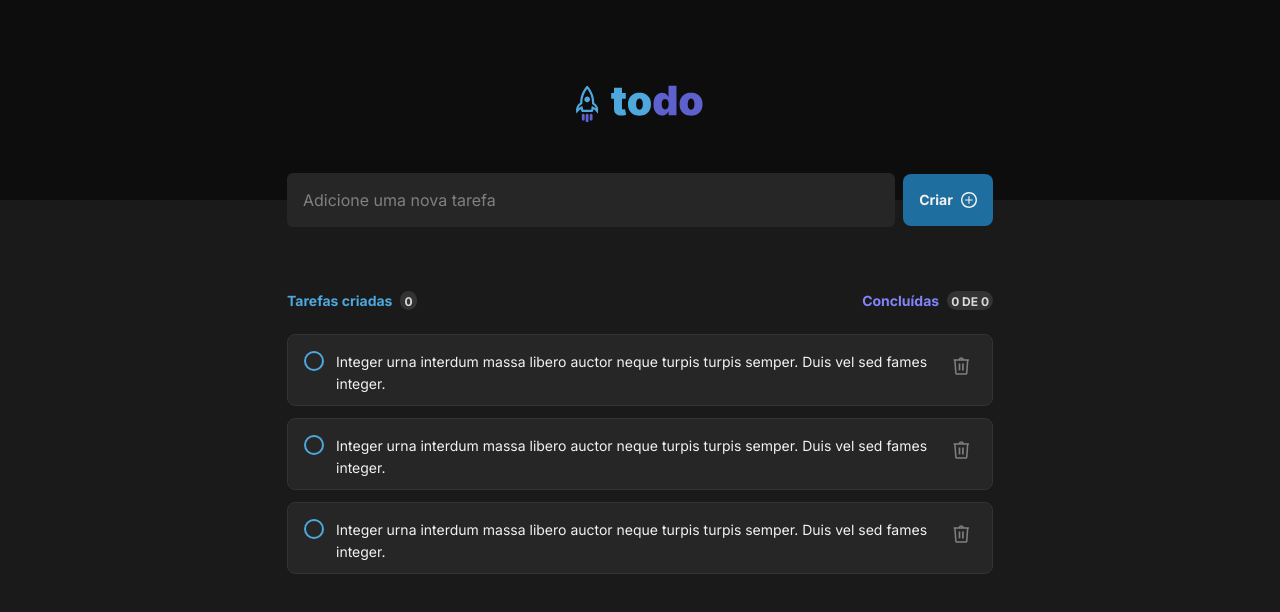
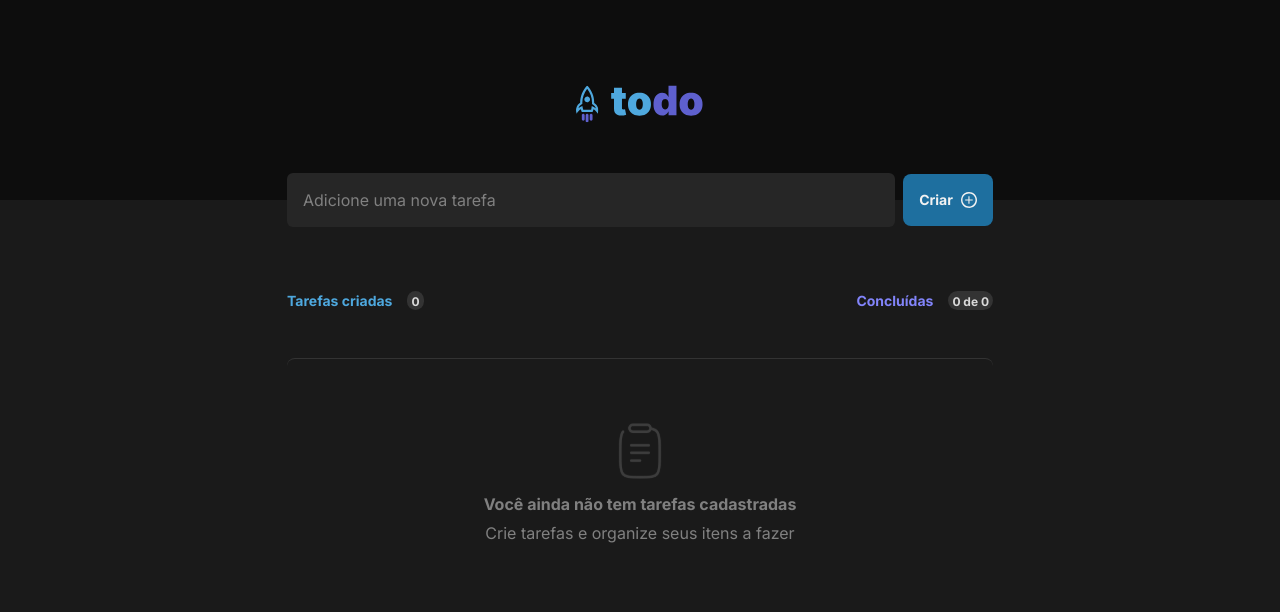
Before and after one commit to luminuszz/challenge-1, a React (Vite) app: page / in a window 1280 px wide. Shown: the top 612 px of the page. Built offline with nearby package versions, Linux system fonts and the light colour scheme.

Commit message:
feat(TodoItem): add create and remove todo feature

```diff
--- a/src/App.tsx
+++ b/src/App.tsx
@@ -5,7 +5,13 @@ import Header from "@components/Header";
 import TodoInformation from "@components/TodoInformation";
 import TodoItem from "@components/TodoItem";
 
-const App = () => (
+import { todoSelectors } from "@app/features/todo.slice";
+import { useAppSelector } from "@app/hooks/redux";
+
+const App = () => {
+  const todos = useAppSelector(todoSelectors.selectAll);
+
+  return (
     <>
       <Header />
       <Container mx="auto" as="main" maxW="738px" w="100%">
@@ -15,13 +21,12 @@ const App = () => (
 
         {/*  <EmptyList /> */}
 
-      <VStack mt="24px" spacing="12px">
-        <TodoItem />
-        <TodoItem />
-        <TodoItem />
+        <VStack mt="24px" spacing="12px" mb="30px">
+          {todos.length ? todos.map((todo) => <TodoItem key={todo.id} todo={todo} />) : <EmptyList />}
         </VStack>
       </Container>
     </>
   );
+};
 
 export default App;
--- a/src/components/Couter.tsx
+++ b/src/components/Couter.tsx
@@ -11,11 +11,20 @@ const Counter: React.FC<CounterProps> = ({ color, count, description }) => {
   const currentColor = color === "blue" ? "blue.500" : "purple.500";
 
   return (
-    <HStack spacing="8px">
+    <HStack spacing="10px" boxSizing="content-box">
       <Text lineHeight="17px" fontSize="md" fontWeight="bold" color={currentColor}>
         {description}
       </Text>
-      <Badge borderRadius="full" textAlign="center" h="19px" fontWeight="bold" bgColor="gray.400" color="gray.200">
+      <Badge
+        ml="5px"
+        textTransform="lowercase"
+        borderRadius="full"
+        textAlign="center"
+        h="19px"
+        fontWeight="bold"
+        bgColor="gray.400"
+        color="gray.200"
+      >
         {count}
       </Badge>
     </HStack>
--- a/src/components/CreateTodo.tsx
+++ b/src/components/CreateTodo.tsx
@@ -35,7 +35,7 @@ const CreateTodo = () => {
   };
 
   return (
-    <Box w="100%" mt="-27px">
+    <Box as="form" onSubmit={handleAddTodo} w="100%" mt="-27px">
       <HStack spacing="8px" flex="1">
         <Input
           required
--- a/src/components/TodoInformation.tsx
+++ b/src/components/TodoInformation.tsx
@@ -8,13 +8,17 @@ import { useAppSelector } from "@app/hooks/redux";
 const TodoInformation = () => {
   const allTodosCount = useAppSelector(todoSelectors.selectTotal);
 
-  const finishTodoCont = useAppSelector(todoSelectors.selectAll).filter((todo) => todo.isFinished).length;
+  const finishedTodos = useAppSelector(todoSelectors.selectAll).filter((todo) => todo.isFinished).length;
 
   return (
     <Box w="100%" mt="64px">
       <Flex flex="1" alignItems="stretch" justifyContent="space-between">
         <Counter color="blue" count={allTodosCount} description="Tarefas criadas" />
-        <Counter color="purple" count={`${finishTodoCont} de ${allTodosCount}`} description="Concluídas" />
+        <Counter
+          color="purple"
+          count={`${finishedTodos} de ${allTodosCount}`}
+          description="Concluídas"
+        />
       </Flex>
     </Box>
   );
--- a/src/components/TodoItem.tsx
+++ b/src/components/TodoItem.tsx
@@ -1,7 +1,12 @@
 import checkIcon from "@assets/check.svg";
 import trashIcon from "@assets/trash.svg";
-import { Box, Flex, HStack, Image, Text, useBoolean } from "@chakra-ui/react";
-import { FC } from "react";
+import { Box, Flex, HStack, Image, Text, useBoolean, useToast } from "@chakra-ui/react";
+import { formatDistance } from "date-fns";
+import { ptBR } from "date-fns/locale";
+import { FC, useEffect, useMemo } from "react";
+
+import { removeTodo, Todo, toggleTodo } from "@app/features/todo.slice";
+import { useAppDispatch } from "@app/hooks/redux";
 
 type CheckBoxProps = {
   onClick: () => void;
@@ -27,24 +32,69 @@ const CustomCheckbox: FC<CheckBoxProps> = ({ isChecked, onClick }) => (
   </Box>
 );
 
-const TodoItem = () => {
-  const [isChecked, setIsChecked] = useBoolean(false);
+type TodoProps = {
+  todo: Todo;
+};
+
+const TodoItem: FC<TodoProps> = ({ todo }) => {
+  const [isChecked, setIsChecked] = useBoolean(todo.isFinished);
+  const dispatch = useAppDispatch();
+  const toast = useToast({ position: "top" });
+
+  const distance = useMemo(
+    () =>
+      formatDistance(todo.createdAt, new Date(), {
+        locale: ptBR,
+      }),
+    [todo.createdAt]
+  );
+
+  const handleRemoveTodo = () => {
+    dispatch(removeTodo(todo.id));
+
+    toast({
+      title: "Removed !",
+      status: "success",
+    });
+  };
+
+  useEffect(() => {
+    dispatch(toggleTodo(todo.id));
+  }, [isChecked]);
 
   return (
-    <Box h="72px" bgColor="gray.500" p="16px" border="1px solid" borderColor="gray.400" borderRadius="8px">
-      <HStack spacing="12px" alignItems="flex-start">
+    <Box
+      minH="72px"
+      bgColor="gray.500"
+      p="16px"
+      border="1px solid"
+      borderColor="gray.400"
+      borderRadius="8px"
+      w="100%"
+    >
+      <HStack
+        w="100%"
+        spacing="12px"
+        alignItems="flex-start"
+        justifyContent="space-between"
+        title={distance}
+      >
+        <Flex>
           <CustomCheckbox onClick={setIsChecked.toggle} isChecked={isChecked} />
           <Text
+            ml="16px"
+            textAlign="left"
             textDecor={isChecked ? "line-through" : "none"}
             onClick={setIsChecked.toggle}
             cursor="pointer"
             color={isChecked ? "gray.300" : "gray.100"}
             fontSize="md"
           >
-          Integer urna interdum massa libero auctor neque turpis turpis semper. Duis vel sed fames integer.
+            {todo.content}
           </Text>
+        </Flex>
 
-        <Image boxSize="30px" src={trashIcon} />
+        <Image boxSize="30px" src={trashIcon} cursor="pointer" onClick={handleRemoveTodo} />
       </HStack>
     </Box>
   );
```
Also changed, not shown: 1 other file (tests, documents, lock files or other folders). Lines whose indentation alone changed are shown as unchanged.
